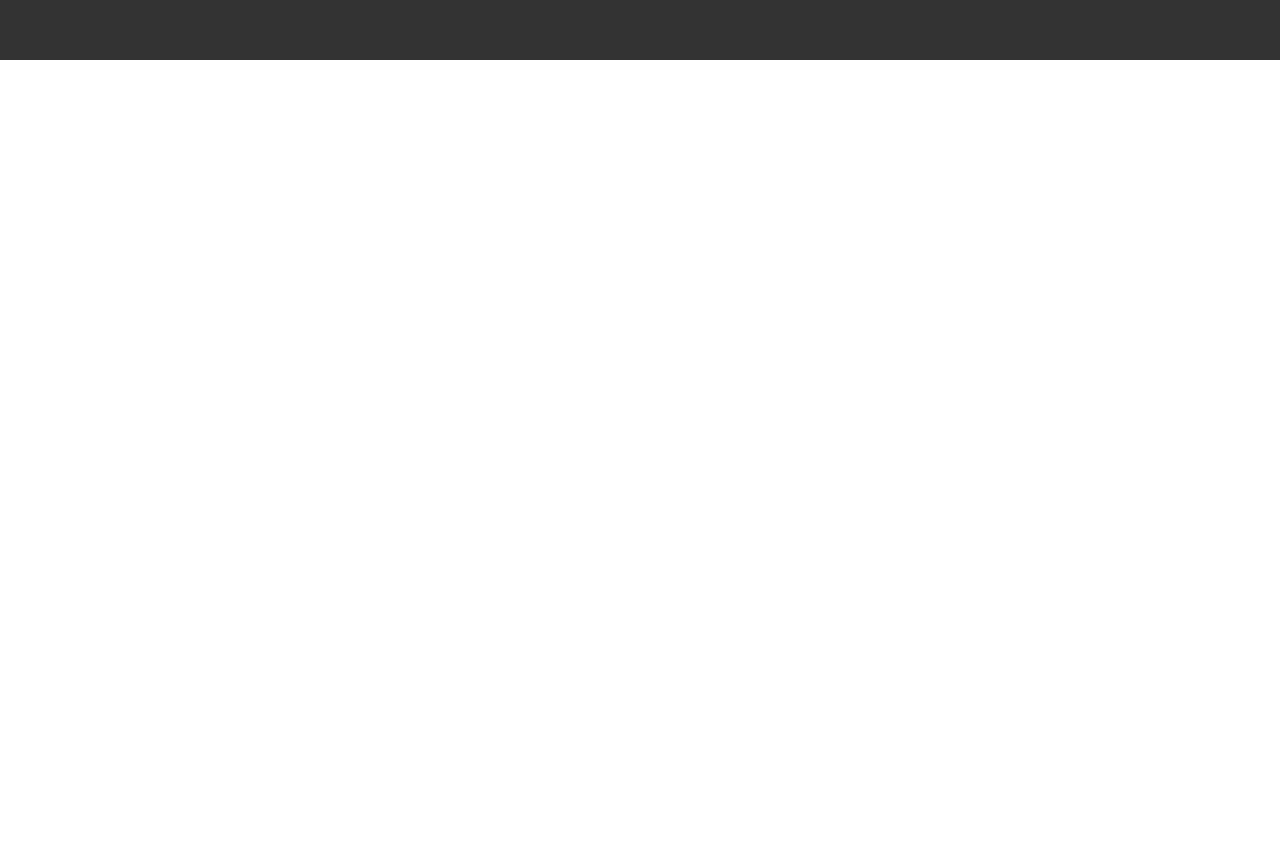
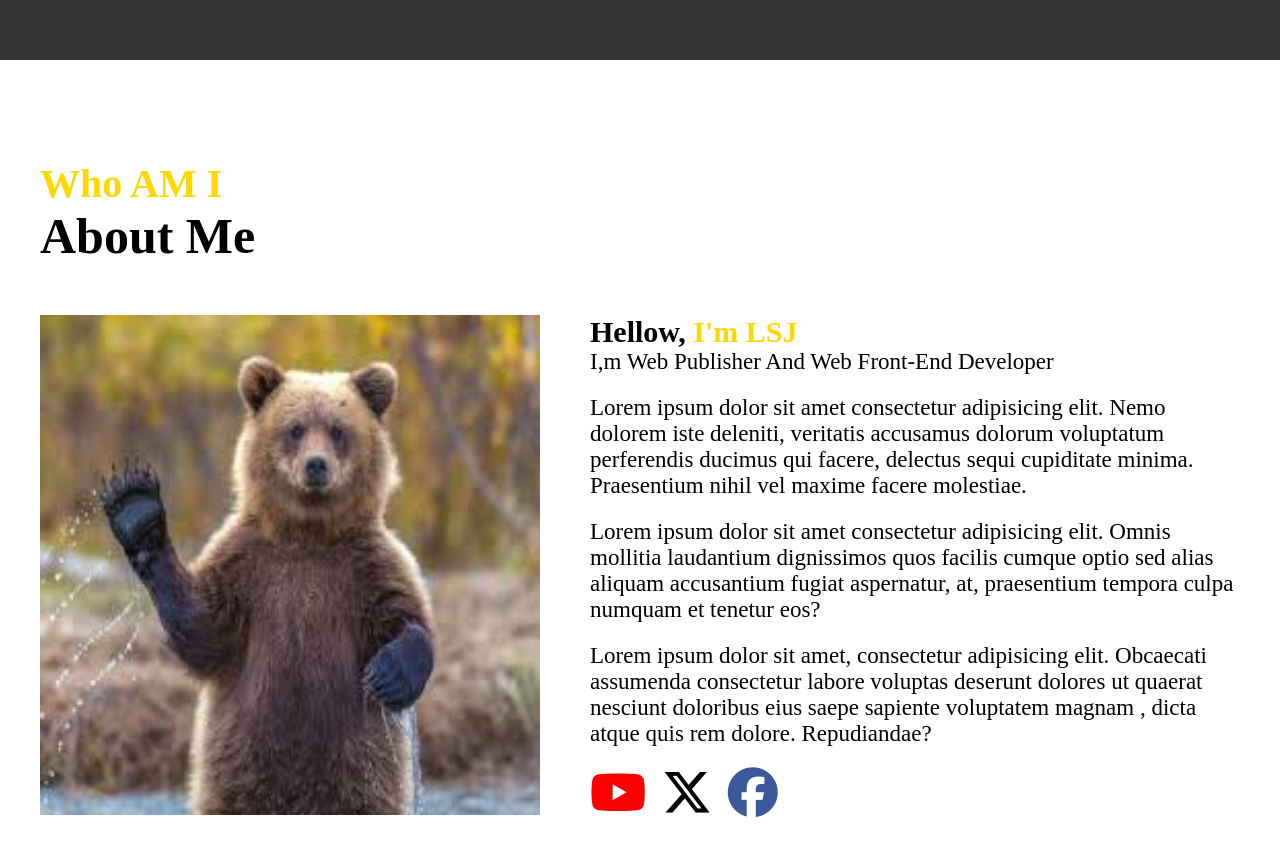
Before and after one commit to tmdwo1713/swjb, a plain HTML site: page index.html in a window 1280 px wide. Shown: the part 1140-1996 px from the top of the page. Before the commit the page ends 1200 px from the top, so only its background shows below. Drawn offline with Linux system fonts and the light colour scheme.

Commit message:
Add files via upload

```diff
--- a/index.html
+++ b/index.html
@@ -5,6 +5,7 @@
     <meta charset="UTF-8">
     <meta name="viewport" content="width=device-width, initial-scale=1.0">
     <title>Document</title>
+    <link rel="stylesheet" href="https://cdnjs.cloudflare.com/ajax/libs/font-awesome/6.6.0/css/all.min.css" integrity="sha512-Kc323vGBEqzTmouAECnVceyQqyqdsSiqLQISBL29aUW4U/M7pSPA/gEUZQqv1cwx4OnYxTxve5UMg5GT6L4JJg==" crossorigin="anonymous" referrerpolicy="no-referrer" />
     <link rel="stylesheet" href="style.css">
 </head>
 
@@ -29,11 +30,53 @@
         <div class="main">
             <h1>Welcome My Homrpage</h1>
             <h2>I,M A Web Developer</h2>
-            <h3>Lorem ipsum dolor sit amet consectetur, adipisicing elit. Repellat maxime, tenetur repellendus sit dolorem
-                atque earum non facere commodi dolorum asperiores nulla exercitationem iusto minus ipsam consequatur modi
+            <h3>Lorem ipsum dolor sit amet consectetur, adipisicing elit. Repellat maxime, tenetur repellendus sit
+                dolorem
+                atque earum non facere commodi dolorum asperiores nulla exercitationem iusto minus ipsam consequatur
+                modi
                 deleniti at.</h3>
             <button>Download</button>
         </div>
+    </div>
+
+
+    <div class="about">
+        <h2>Who AM I</h2>
+        <h1>About Me</h1>
+        <div class="contents">
+            <div class="left">
+                <img src="곰.jpg" alt="">
+            </div>
+            <div class="right">
+                <h1>Hellow, <span>I'm LSJ</span></h1>
+                <ul>
+                    <li>I,m Web Publisher And Web Front-End Developer</li>
+                    <li>Lorem ipsum dolor sit amet consectetur adipisicing elit. Nemo dolorem iste deleniti,
+                         veritatis accusamus dolorum voluptatum perferendis ducimus qui facere,
+                         delectus sequi cupiditate minima. Praesentium nihil vel maxime facere molestiae.</li>
+                    <li>Lorem ipsum dolor sit amet consectetur adipisicing elit.
+                        Omnis mollitia laudantium dignissimos quos facilis cumque optio sed alias aliquam accusantium fugiat aspernatur, at,
+                        praesentium tempora culpa numquam et tenetur eos?</li>
+                    <li>Lorem ipsum dolor sit amet, consectetur adipisicing elit.
+                        Obcaecati assumenda consectetur labore voluptas deserunt dolores ut quaerat nesciunt doloribus
+                         eius saepe sapiente voluptatem magnam
+                        , dicta atque quis rem dolore. Repudiandae?</li>
+                        <li>
+                            <i class="fa-brands fa-youtube"></i>
+                            <i class="fa-brands fa-x-twitter"></i>
+                            <i class="fa-brands fa-facebook"></i>
+                        </li>
+
+                </ul>
+            </div>
+        </div>
+
+
+
+
+
+
+
     </div>
 
 
--- a/style.css
+++ b/style.css
@@ -115,3 +115,73 @@ transition: 3s;
     background-color: white;
     color: black;
 }
+
+.about{
+    width: 1200px;
+    height: 800px;
+    margin: 0 auto;
+
+    margin-top: 100px;
+}
+.about h2{
+    font-size: 40px;
+    color: gold;
+}
+
+.about h1{
+    font-size: 50px;
+
+}
+.about .contents{
+    width: 100%;
+    height: 500px;
+    display: flex;
+
+    margin-top: 50px;
+}
+
+.about .left{
+    width: 500px;
+    height: 500px;
+}
+
+.about .left img{
+    width: 500px;
+    height: 500px;
+}
+
+.about .right{
+    width: 700px;
+    height: 500px;
+
+    padding-left: 50px;
+}
+
+.about .right h1{
+    font-size: 30px;
+}
+
+.about .right  span{
+    color: gold;
+}
+.about .right li{
+    font-size: 23px;
+    margin-bottom: 20px;
+}
+
+.fa-youtube{
+    font-size: 50px;
+    color: red;
+    margin-right: 10px;
+}
+
+.fa-x-twitter{
+    font-size: 50px;
+    color: black;
+    margin-right: 10px;
+}
+
+.fa-facebook{
+    font-size: 50px;
+    color: #3b5998;
+}
```
Also changed, not shown: 곰.jpg (added).
